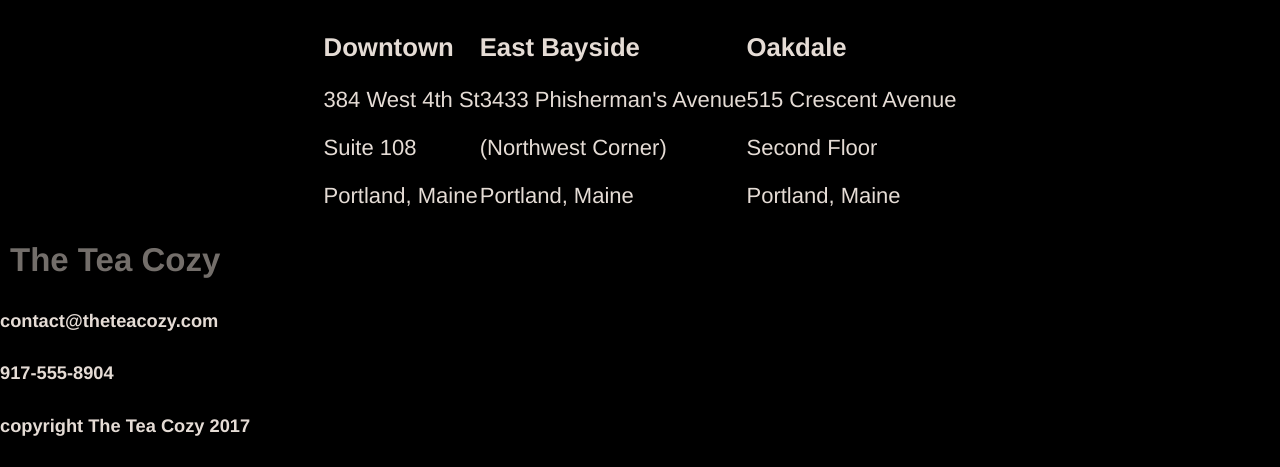
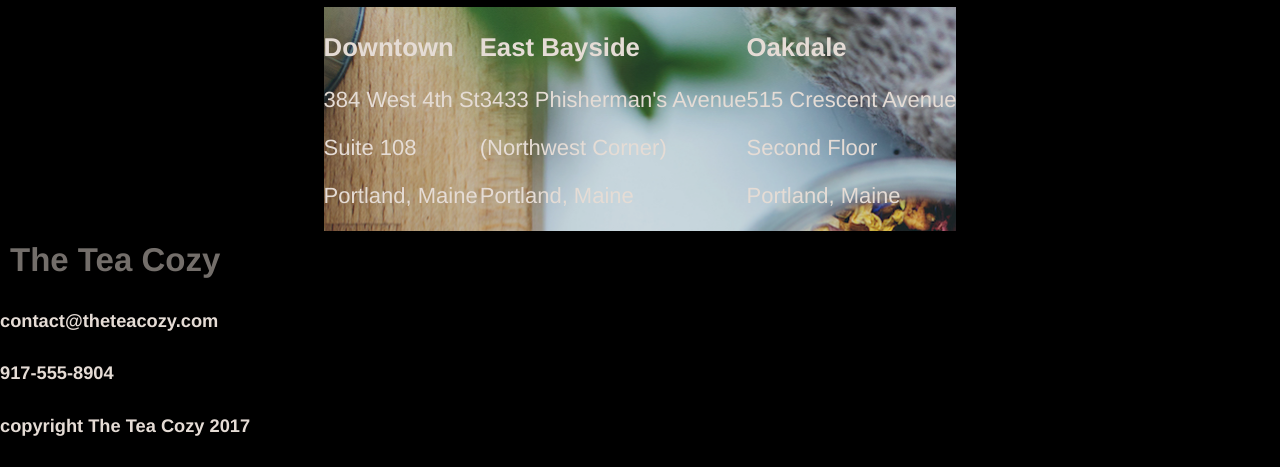
Before and after one commit to VanyaMark/Tea-Cozy, a plain HTML site: page index.html in a window 1280 px wide. Shown: the part 1400-1867 px from the top of the page. Drawn offline with Linux system fonts and the light colour scheme.

Commit message:
working on locations class

```diff
--- a/styles.css
+++ b/styles.css
@@ -104,3 +104,9 @@ main {
   display: flex;
   flex-direction: row;
 }
+
+.locations {
+  background-image: url("/images/img-mission-background.jpg");
+  display: flex;
+  align-items: center;
+}
```
